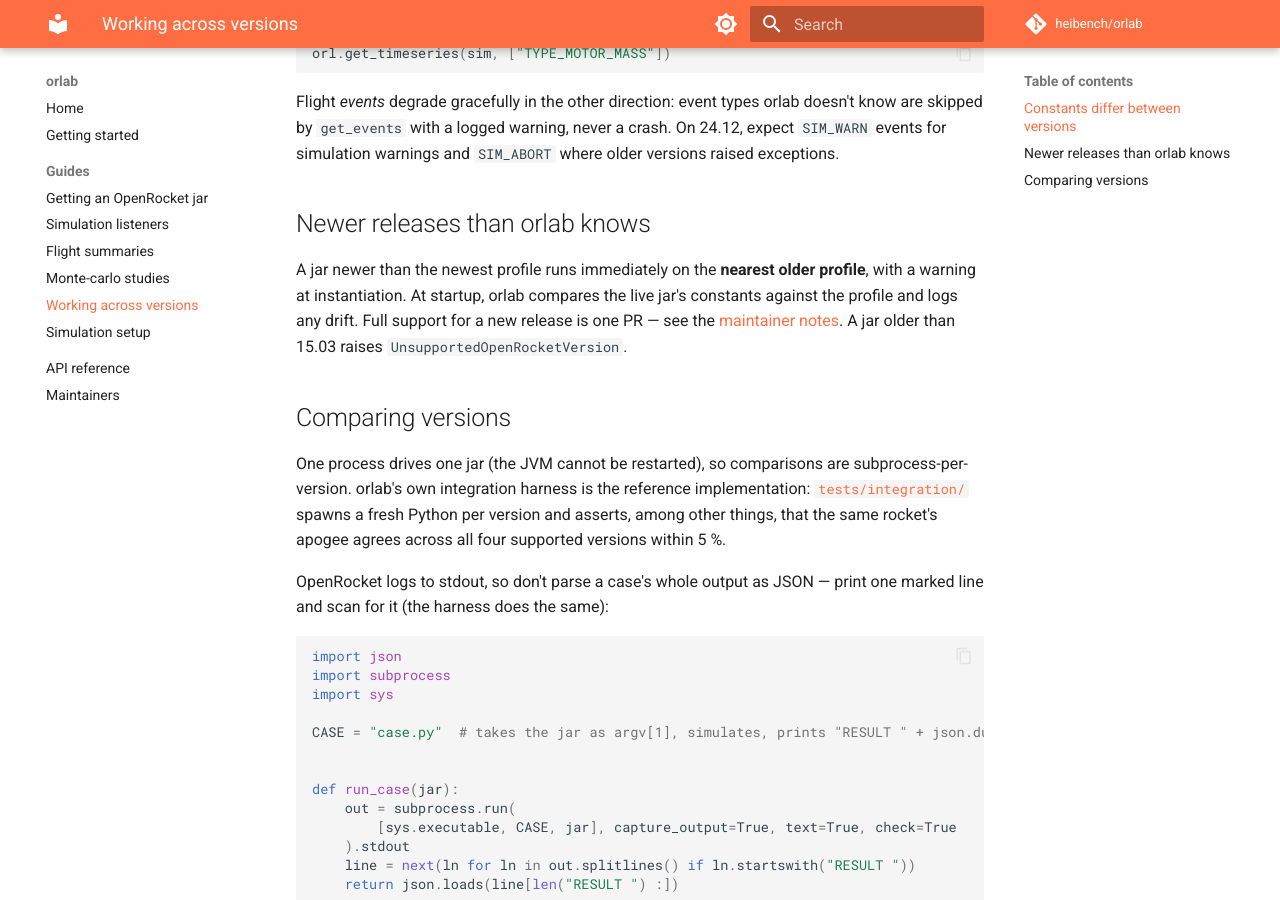
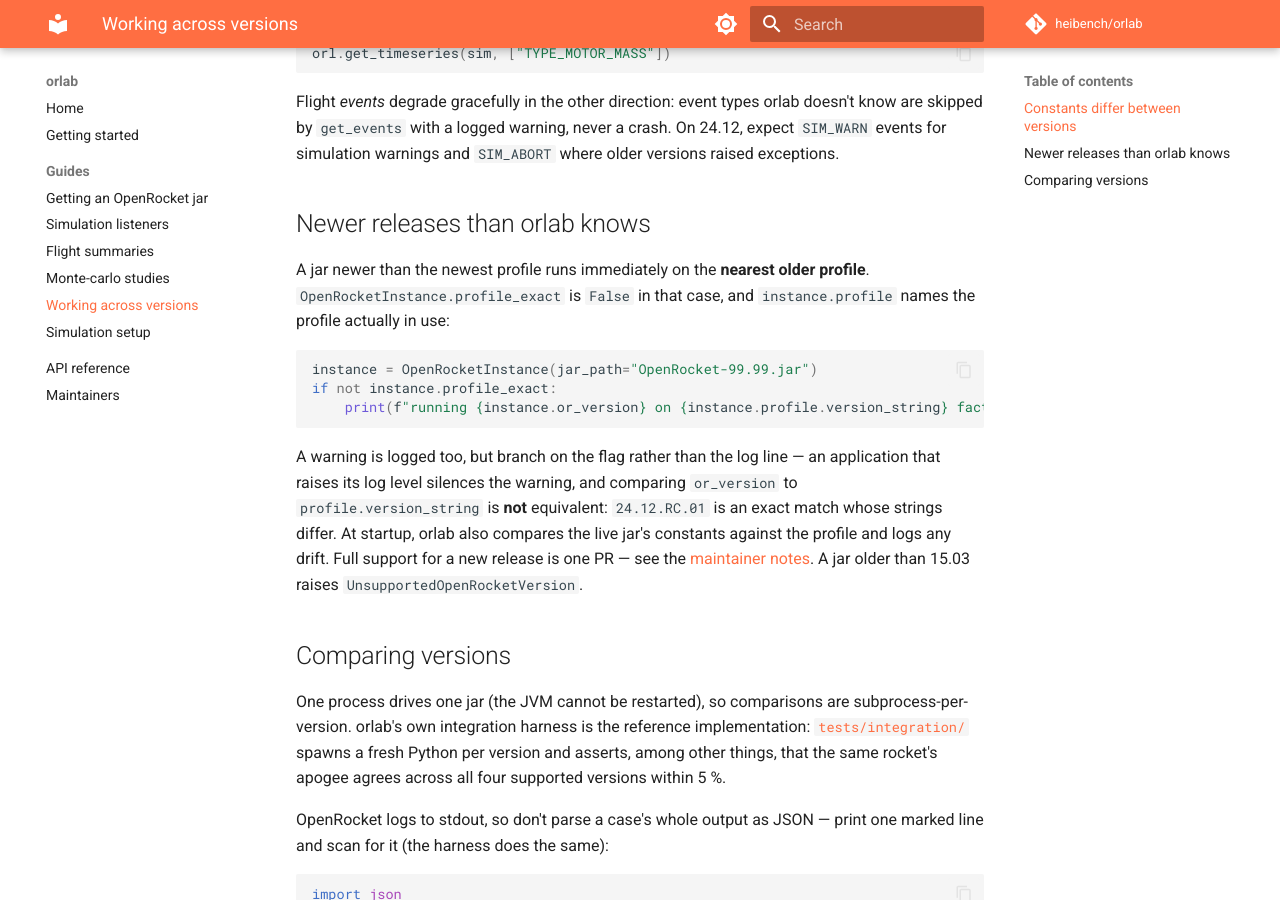
Before and after one commit to CameronBrooks11/orlab, an MkDocs documentation site: the page built from docs/guides/multi-version.md, in a window 1280 px wide and 900 px high, scrolled down 755 px. Built offline with MkDocs 1.6.1 and Material for MkDocs 9.7.7, drawn with Linux system fonts in a browser that asks for light colours; comment, search, counter and statistics services are not loaded.

Commit message:
feat: carry the profile verdict into the docs and the pool
Review found the flag was shipped but undiscoverable, and that the
docstring did not render.

- The four docs that describe the fallback still taught the log warning
  as the mechanism. multi-version.md is the page a caller reads for this
  question; it now shows the flag and states why the string comparison
  is not equivalent.
- The class docstring used an RST definition list, which griffe's sphinx
  parser passes through as description text and Markdown then collapses
  into one paragraph. Converted to :ivar:, the repo's existing style,
  and verified it renders as a table.
- SimulationPool built an instance to validate the jar and discarded it,
  so a pool caller still had only the log line. It keeps the verdict now.
- The RC case asserted nothing about the comparison its comment claimed
  to demonstrate. That claim is now an executable assertion.

````diff
--- a/docs/guides/multi-version.md
+++ b/docs/guides/multi-version.md
@@ -42,7 +42,19 @@ a crash. On 24.12, expect `SIM_WARN` events for simulation warnings and
 ## Newer releases than orlab knows
 
 A jar newer than the newest profile runs immediately on the **nearest older
-profile**, with a warning at instantiation. At startup, orlab compares the
+profile**. `OpenRocketInstance.profile_exact` is `False` in that case, and
+`instance.profile` names the profile actually in use:
+
+```python
+instance = OpenRocketInstance(jar_path="OpenRocket-99.99.jar")
+if not instance.profile_exact:
+    print(f"running {instance.or_version} on {instance.profile.version_string} facts")
+```
+
+A warning is logged too, but branch on the flag rather than the log line — an
+application that raises its log level silences the warning, and comparing
+`or_version` to `profile.version_string` is **not** equivalent: `24.12.RC.01`
+is an exact match whose strings differ. At startup, orlab also compares the
 live jar's constants against the profile and logs any drift. Full support
 for a new release is one PR — see the
 [maintainer notes](../maintainers.md#supporting-a-new-openrocket-release).
````
Also changed, not shown: CHANGELOG.md (+4 -3 lines), README.md (+1 -1 lines), docs/index.md (+1 -1 lines), docs/maintainers.md (+2 -2 lines), 4 other files.
